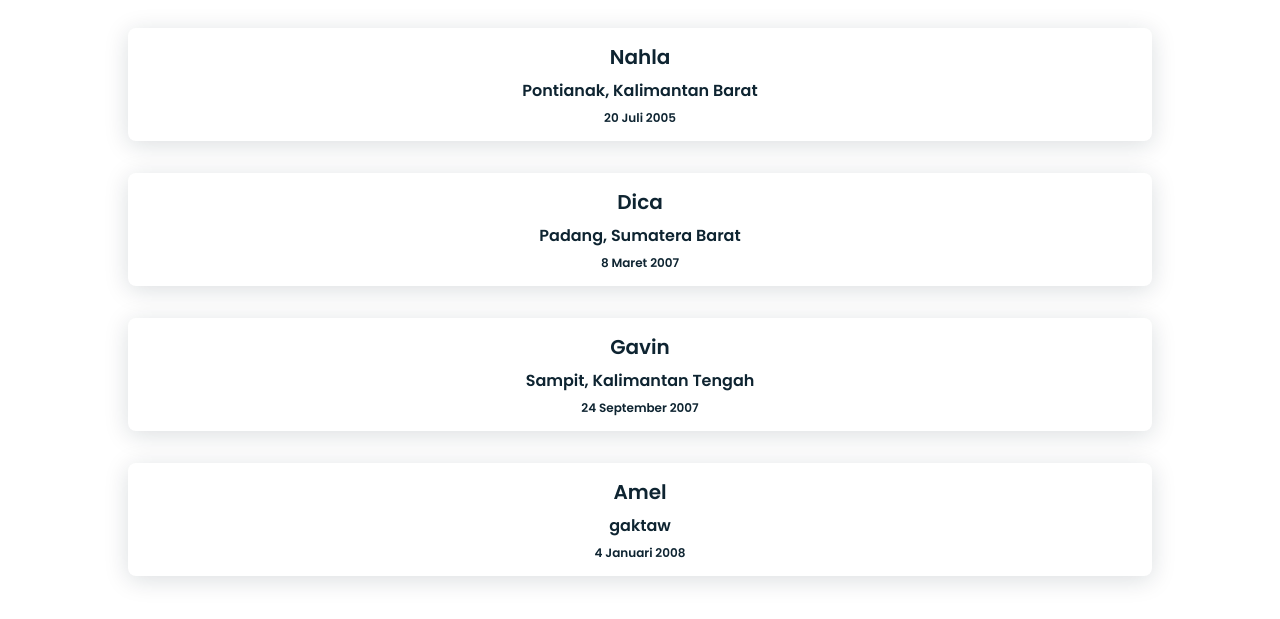
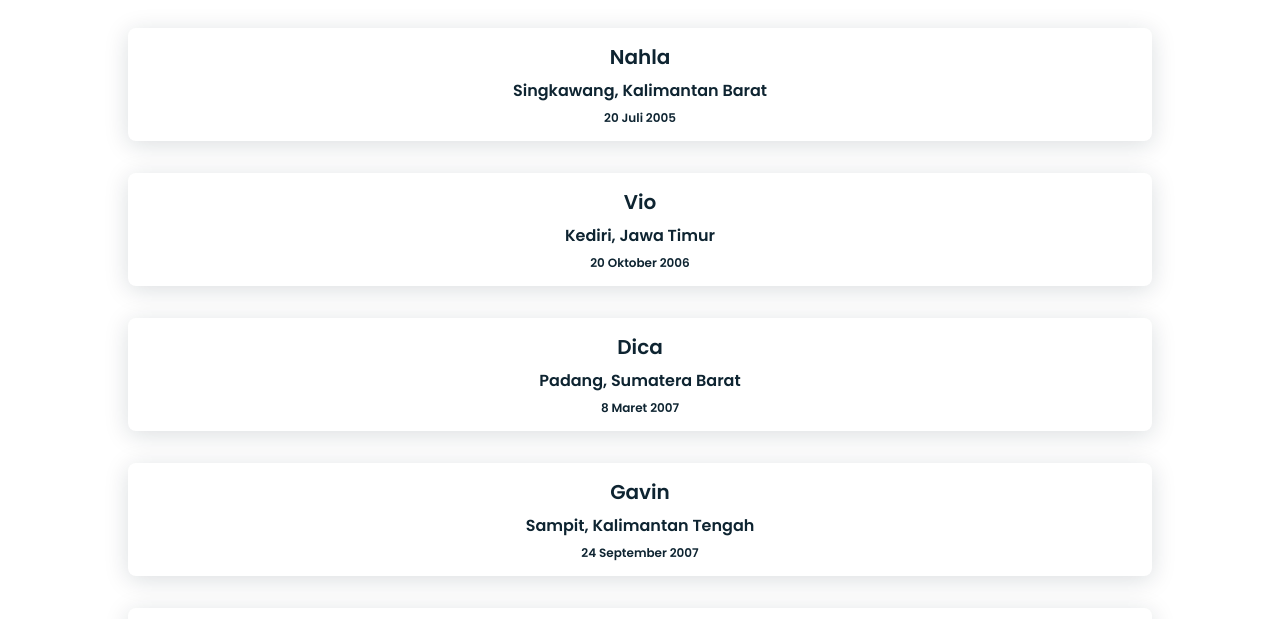
Before and after one commit to lpmdicacute/lpmdicacute.github.io, a plain HTML site: page members.html in a window 1280 px wide. Shown: the part 148-767 px from the top of the page. Drawn offline with nearby package versions, Linux system fonts and the light colour scheme.

Commit message:
members.html

```diff
--- a/members.html
+++ b/members.html
@@ -54,45 +54,53 @@
           <div class="education-names">
             <!-- <i class="bx bxl-html5 skills-icon"></i> -->
             <span class="education-name">Nahla</span>
-            <p class="education-platform ">Pontianak, Kalimantan Barat</p>
+            <p class="education-platform ">Singkawang, Kalimantan Barat</p>
             <p class="education-duration ">20 Juli 2005 </p>
 
           </div>
         </div>
         </div>
+
+                          <div class="education-container bd-grid">
+    <div class="education-data">
+      <div class="education-names">
+        <!-- <i class="bx bxl-html5 skills-icon"></i> -->
+        <span class="education-name">Vio</span>
+        <p class="education-platform ">Kediri, Jawa Timur</p>
+        <p class="education-duration ">20 Oktober 2006</p>
+      </div>
+    </div>
+    </div>
+
       <div class="education-container bd-grid">
-
     <div class="education-data">
       <div class="education-names">
         <!-- <i class="bx bxl-html5 skills-icon"></i> -->
         <span class="education-name">Dica</span>
         <p class="education-platform ">Padang, Sumatera Barat</p>
         <p class="education-duration ">8 Maret 2007</p>
-
       </div>
     </div>
     </div>
+
           <div class="education-container bd-grid">
-
     <div class="education-data">
       <div class="education-names">
         <!-- <i class="bx bxl-html5 skills-icon"></i> -->
         <span class="education-name">Gavin</span>
         <p class="education-platform ">Sampit, Kalimantan Tengah</p>
         <p class="education-duration ">24 September 2007</p>
-
       </div>
     </div>
     </div>
+
               <div class="education-container bd-grid">
-
     <div class="education-data">
       <div class="education-names">
         <!-- <i class="bx bxl-html5 skills-icon"></i> -->
         <span class="education-name">Amel</span>
-        <p class="education-platform ">gaktaw</p>
+        <p class="education-platform ">Kediri, Jawa Timur</p>
         <p class="education-duration ">4 Januari 2008</p>
-
       </div>
     </div>
     </div>
```
